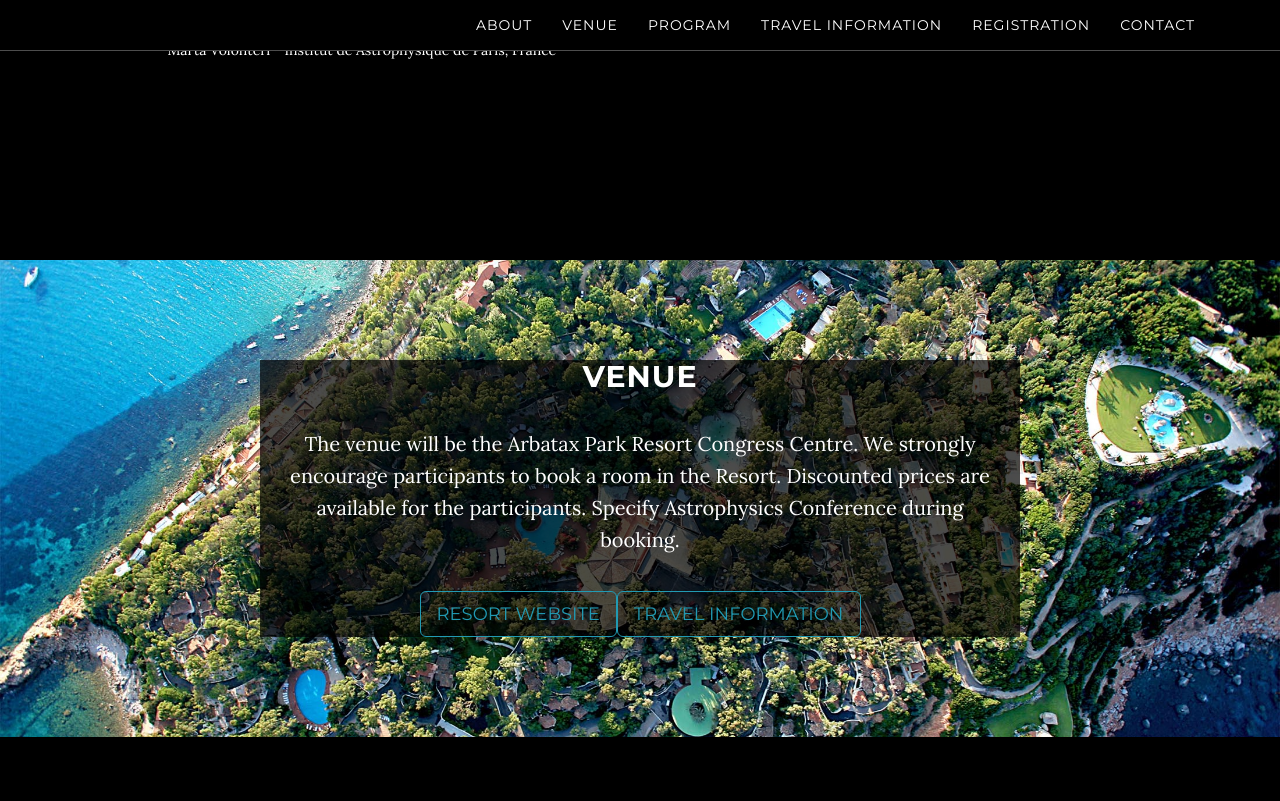
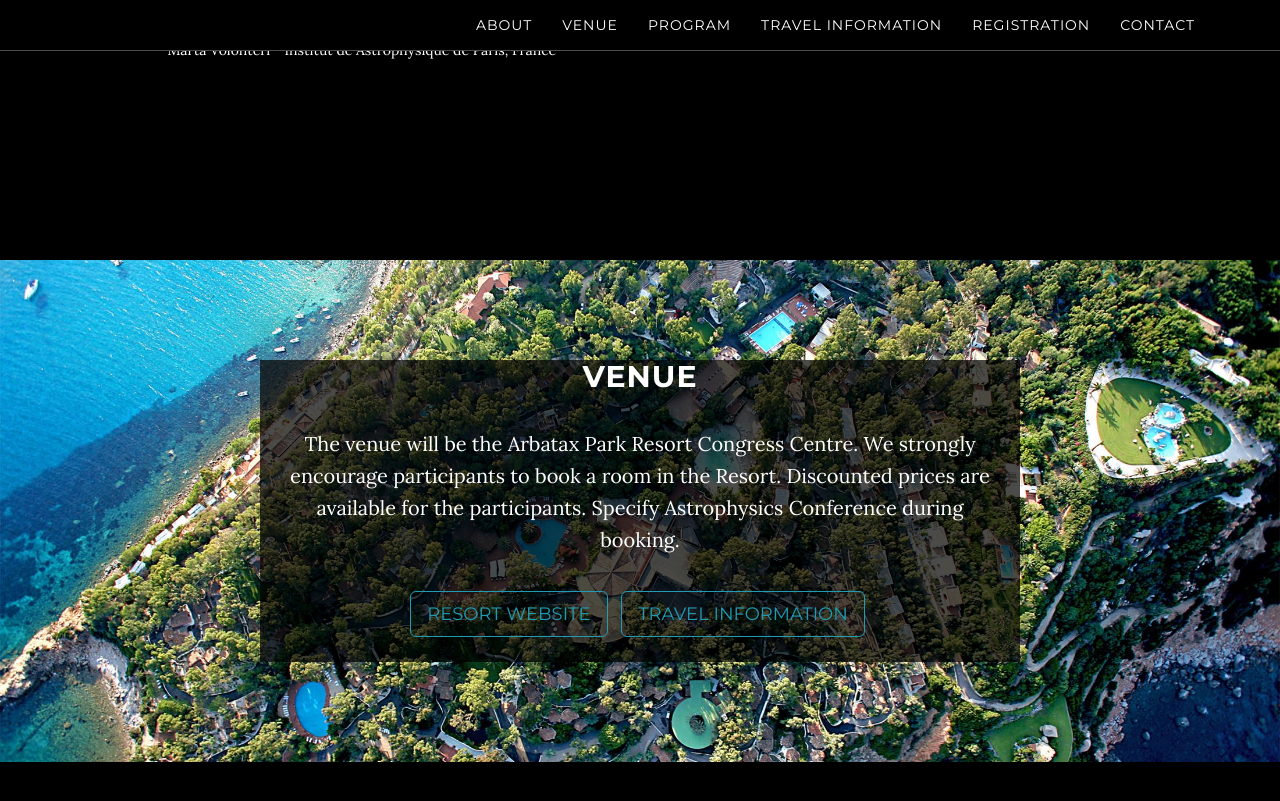
Before and after one commit to breakingthelimits/supereddington2016, a Jekyll site: the page built from index.html, in a window 1280 px wide and 900 px high, scrolled down 1887 px. Shown: the top 801 px of the window. Built offline with Jekyll 4.4.1, drawn with Linux system fonts in a browser that asks for light colours.

Commit message:
Aesthetic changes

```diff
--- a/_includes/css/grayscale.css
+++ b/_includes/css/grayscale.css
@@ -249,7 +249,7 @@ a:focus {
 }
 
 .content-section {
-    padding-top: 100px;
+    padding-top: 50px;
 }
 
 .venue-section {
--- a/_includes/map.html
+++ b/_includes/map.html
@@ -3,7 +3,7 @@
     <div style="margin: auto; width=100%">
 
     </div>
-    <div class="intro-body" style="background: url({{ site.baseurl }}/img/map.jpg)  no-repeat bottom center scroll">
+    <div class="intro-body" style="background: url({{ site.baseurl }}/img/map.jpg)  no-repeat bottom center scroll; margin-top:100px">
         <div class="container">
             <div class="row">
                 <div class="col-md-8 col-md-offset-2" style="text-align: center; height: 300px; line-height:300px">
--- a/_includes/venue.html
+++ b/_includes/venue.html
@@ -5,7 +5,14 @@
                 <div class="col-md-8 col-md-offset-2" style="background-color:rgba(0,0,0,0.7)">
                     <h2>Venue</h2>
                     <p>The venue will be the Arbatax Park Resort Congress Centre. We strongly encourage participants to book a room in the Resort. Discounted prices are available for the participants. Specify Astrophysics Conference during booking.</p>
-                    <a href="http://www.arbataxpark.com/en/congress-centre/" class="btn btn-default btn-lg">Resort website</a><a href={{ site.baseurl }}/travel class="btn btn-default btn-lg">Travel information</a>
+                    <ul class="list-inline banner-social-buttons">
+                        <li>
+                            <a href="http://www.arbataxpark.com/en/congress-centre/" class="btn btn-default btn-lg">Resort website</a>
+                        </li>
+                        <li>
+                            <a href={{ site.baseurl }}/travel class="btn btn-default btn-lg">Travel information</a>
+                        </li>
+                    </ul>
                 </div>
             </div>
         </div>
```
